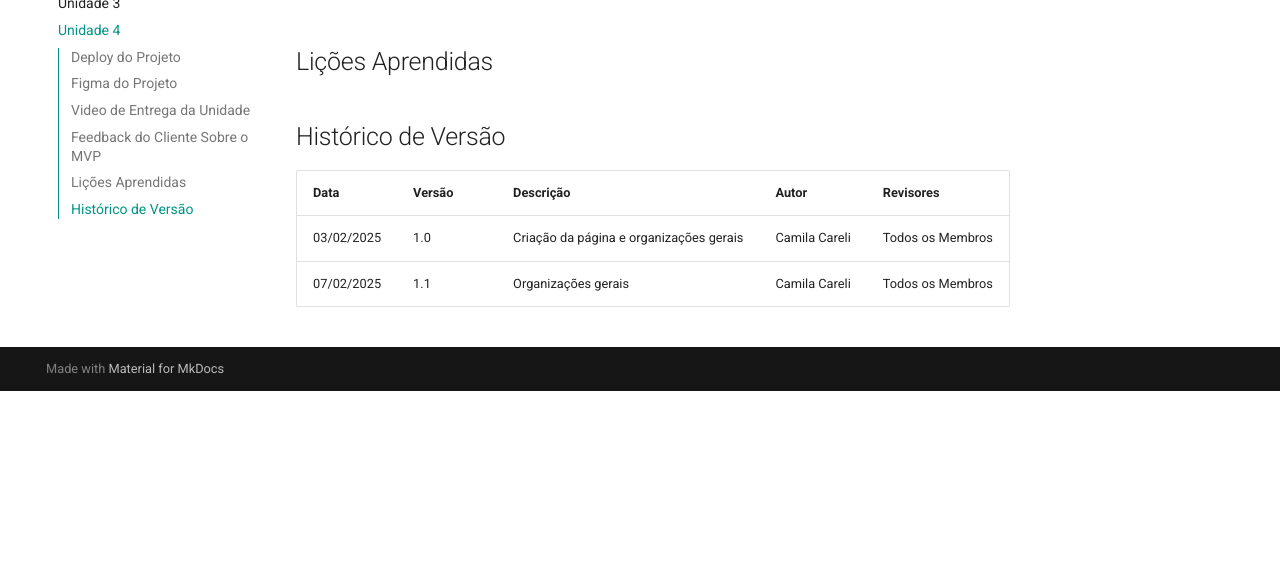
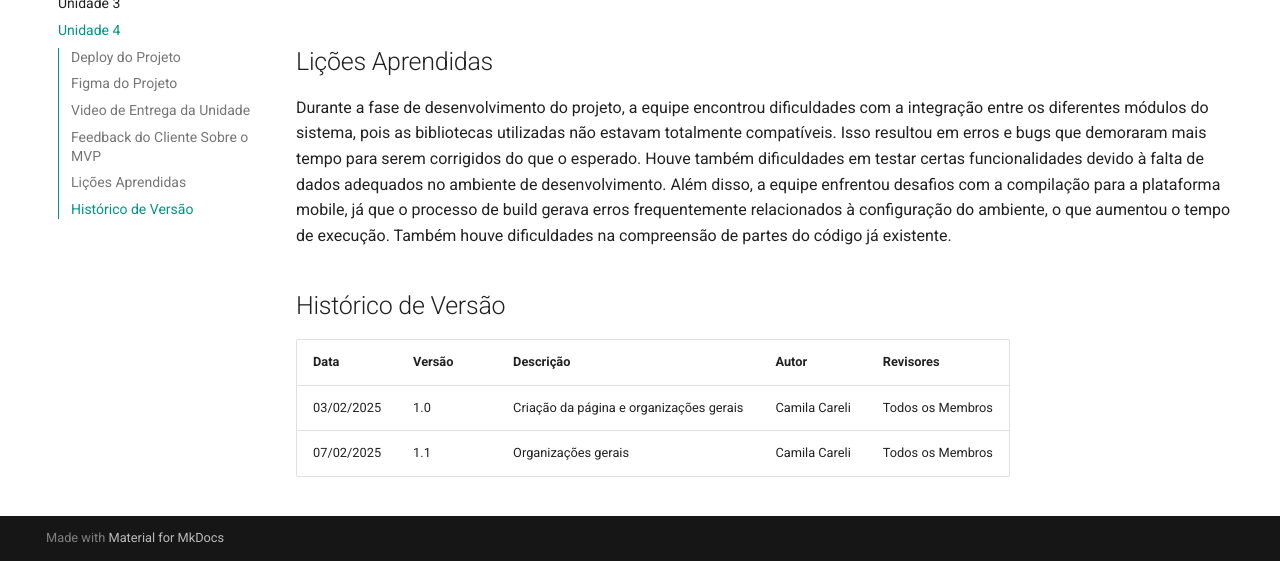
Before and after one commit to mdsreq-fga-unb/2024.2-T03-CerradoTech, an MkDocs documentation site: the page built from docs/sections/entregaU4.md, in a window 1280 px wide and 900 px high, scrolled down 774 px, cut to the strip 339-900 px from the top of the window. Built offline with MkDocs 1.6.1 and Material for MkDocs 9.7.7, drawn with Linux system fonts in a browser that asks for light colours; comment, search, counter and statistics services are not loaded; before the commit the page ends 1504 px from its top, so only the background shows below that.

Commit message:
lições aprendidas

```diff
--- a/docs/sections/entregaU4.md
+++ b/docs/sections/entregaU4.md
@@ -14,7 +14,7 @@
 
 ## Lições Aprendidas
 
-
+Durante a fase de desenvolvimento do projeto, a equipe encontrou dificuldades com a integração entre os diferentes módulos do sistema, pois as bibliotecas utilizadas não estavam totalmente compatíveis. Isso resultou em erros e bugs que demoraram mais tempo para serem corrigidos do que o esperado. Houve também dificuldades em testar certas funcionalidades devido à falta de dados adequados no ambiente de desenvolvimento. Além disso, a equipe enfrentou desafios com a compilação para a plataforma mobile, já que o processo de build gerava erros frequentemente relacionados à configuração do ambiente, o que aumentou o tempo de execução. Também houve dificuldades na compreensão de partes do código já existente.
 
 ## Histórico de Versão
 
```
